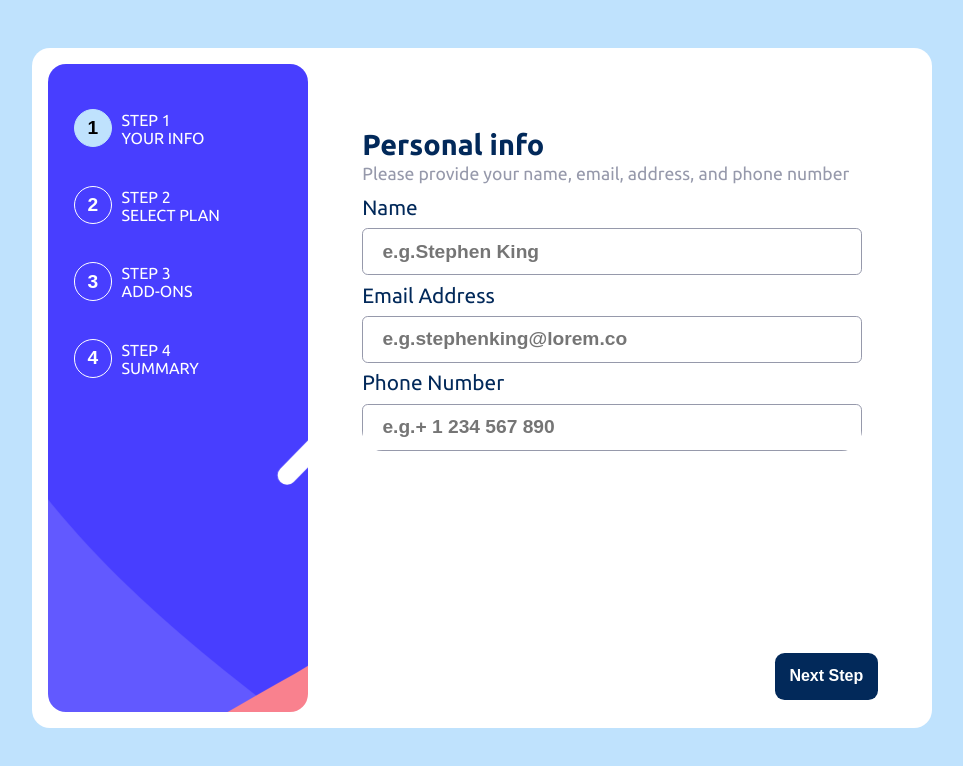
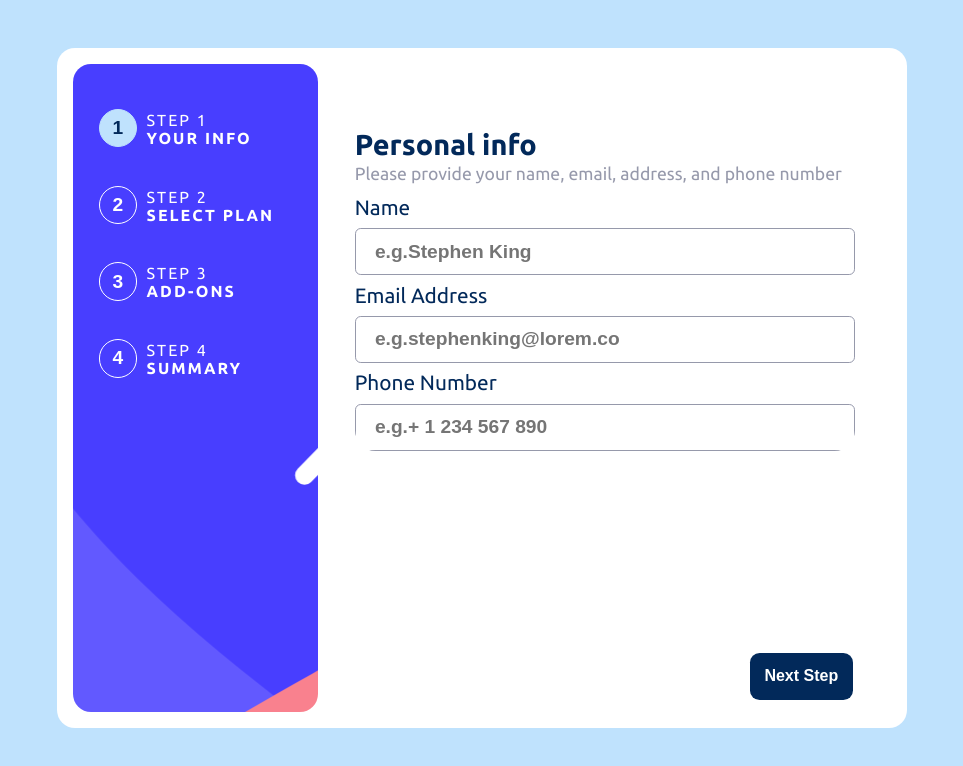
Before and after one commit to Jaimeangel/Fronted-Mentor-Challenges, a plain HTML site: page INTERMEDIATE/Multi-step form/Project Multi-step-form/index.html in a window 1280 px wide. Shown: the whole page, without its empty margins (158-1121 px from the left). Drawn offline with Linux system fonts and the light colour scheme.

Commit message:
ajustando estilos step botones

```diff
--- a/INTERMEDIATE/Multi-step form/Project Multi-step-form/style.css
+++ b/INTERMEDIATE/Multi-step form/Project Multi-step-form/style.css
@@ -69,13 +69,22 @@ body{
 }
 
 .--active{
-    color: black;
+    color: var(--Marine-blue);
     background-color: var(--Light-blue);
     border: 1px solid var(--Light-blue);
 }
 
 .buttonContent__info{
     display: none;
+    letter-spacing: 2px;
+}
+
+.buttonContent__info p:first-child{
+    font-weight: 400;
+}
+
+.buttonContent__info p:last-child{
+    font-weight: 700;
 }
 
 .main-block__contenido{
@@ -484,7 +493,7 @@ body{
         background-color: var(--White);
         flex-direction: row;
         margin: 1rem;
-        max-width: 900px;
+        max-width: 850px;
         height: 85vh;
         margin: auto;
         padding: 1rem;
```
